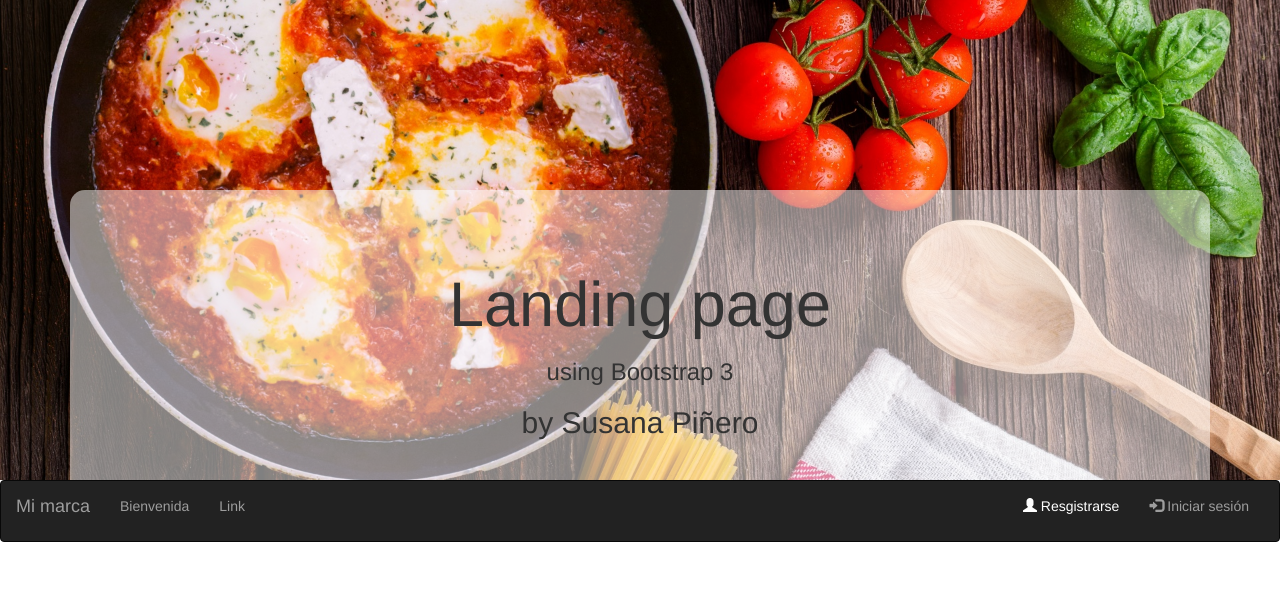
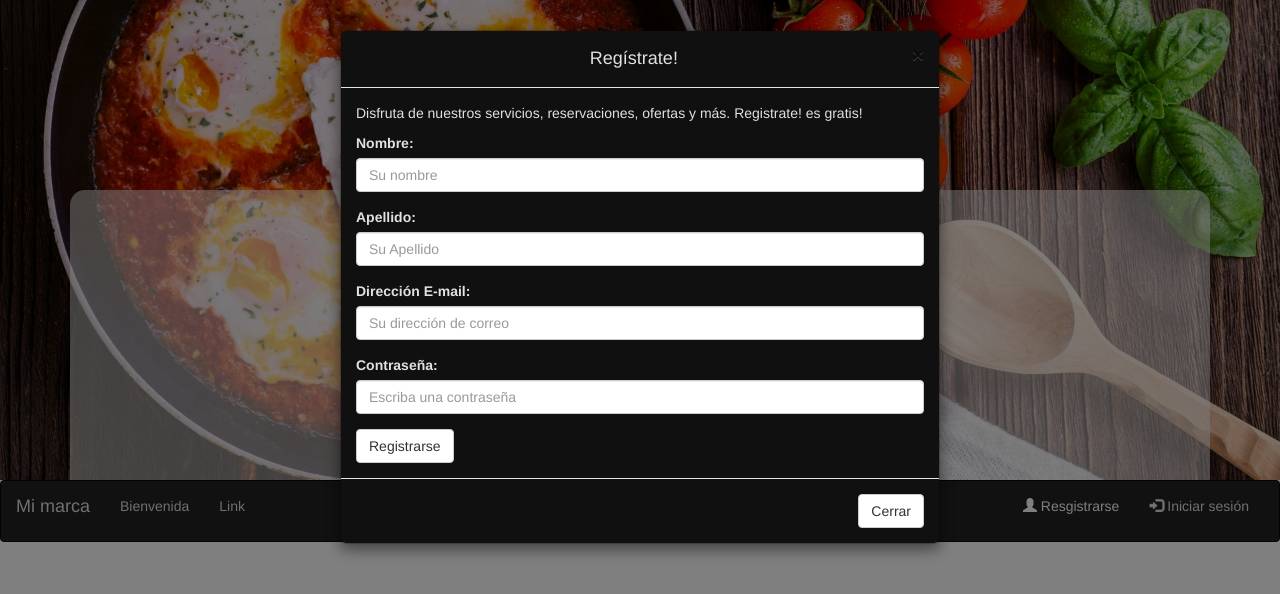
Before and after one commit to susananzth/LandingPage-bootstrap3, a plain HTML site: page index.html in a window 1280 px wide. Both pictures are taken after a click on the link "Resgistrarse". Drawn offline with Linux system fonts and the light colour scheme.

Commit message:
Terminando las ventanas modales de iniciar sesión y registro

```diff
--- a/css/mystyle.css
+++ b/css/mystyle.css
@@ -1,6 +1,3 @@
-body{
-
-}
 .header{
 	background: url("../img/bg.jpg")no-repeat center;
 	background-size: cover;
@@ -29,3 +26,13 @@ nav{
 	position: relative;
 	min-height: 60px;
 }
+.navbar-inverse .navbar-brand {
+    color: #e2e0e0;
+}
+.navbar-inverse .navbar-nav>li>a {
+    color: #e2e0e0;
+}
+.modal-content {
+    background-color: #101010;
+    color: #e2e0e0;
+}
--- a/index.html
+++ b/index.html
@@ -39,10 +39,76 @@
 						<li><a href="#">Link</a></li>
 						</ul>
 						<ul class="nav navbar-nav navbar-right">
-							<li><a href="#"><span class="glyphicon glyphicon-user"></span> Resgistrarse</a></li>
-							<li><a href="#"><span class="glyphicon glyphicon-log-in"></span> Iniciar sesión</a></li>
+							<li><a href="#" data-toggle="modal" data-target="#modalSignUp"><span class="glyphicon glyphicon-user"></span> Resgistrarse</a></li>
+							<li><a href="#" data-toggle="modal" data-target="#modalLogin"><span class="glyphicon glyphicon-log-in"></span> Iniciar sesión</a></li>
 						</ul>
 					</div>
+					<div id="modalSignUp" class="modal fade" role="dialog">
+						<div class="modal-dialog">
+							<div class="modal-content">
+								<div class="modal-header">
+									<button type="button" class="close" data-dismiss="modal">&times;</button>
+									<h4 class="modal-title text-center">Regístrate!</h4>
+								</div>
+								<div class="modal-body">
+									<p>Disfruta de nuestros servicios, reservaciones, ofertas y más. Registrate! es gratis!</p>
+									<form action="#">
+										<div class="form-group">
+											<label for="name">Nombre:</label>
+											<input type="text" class="form-control" id="name" placeholder="Su nombre">
+										</div>
+										<div class="form-group">
+											<label for="lastname">Apellido:</label>
+											<input type="text" class="form-control" id="lastname" placeholder="Su Apellido">
+										</div>
+										<div class="form-group">
+											<label for="email">Dirección E-mail:</label>
+											<input type="email" class="form-control" id="email" placeholder="Su dirección de correo">
+										</div>
+										<div class="form-group">
+											<label for="pwd">Contraseña:</label>
+											<input type="password" class="form-control" id="pwd" placeholder="Escriba una contraseña">
+										</div>
+										<button type="submit" class="btn btn-default">Registrarse</button>
+									</form>
+								</div>
+								<div class="modal-footer">
+									<button type="button" class="btn btn-default" data-dismiss="modal">Cerrar</button>
+								</div>
+							</div>
+						</div>
+					</div>
+					<div id="modalLogin" class="modal fade" role="dialog">
+						<div class="modal-dialog">
+							<div class="modal-content">
+								<div class="modal-header">
+									<button type="button" class="close" data-dismiss="modal">&times;</button>
+									<h4 class="modal-title text-center">Iniciar sesión</h4>
+								</div>
+								<div class="modal-body">
+									<form action="#">
+										<div class="form-group">
+											<label for="email-login">Dirección E-mail:</label>
+											<input type="email" class="form-control" id="email-login" placeholder="Su dirección de correo">
+										</div>
+										<div class="form-group">
+											<label for="pwd-login">Contraseña:</label>
+											<input type="password" class="form-control" id="pwd-login" placeholder="Su contraseña">
+										</div>
+										<div class="checkbox">
+											<label><input type="checkbox"> Recordarme</label>
+										</div>
+										<button type="submit" class="btn btn-default">Iniciar sesión</button>
+									</form>
+								</div>
+								<div class="modal-footer">
+									<button type="button" class="btn btn-default" data-dismiss="modal">Cerrar</button>
+								</div>
+							</div>
+						</div>
+					</div>
+
+
 				</div>
 			</nav>
 		</div>
```
